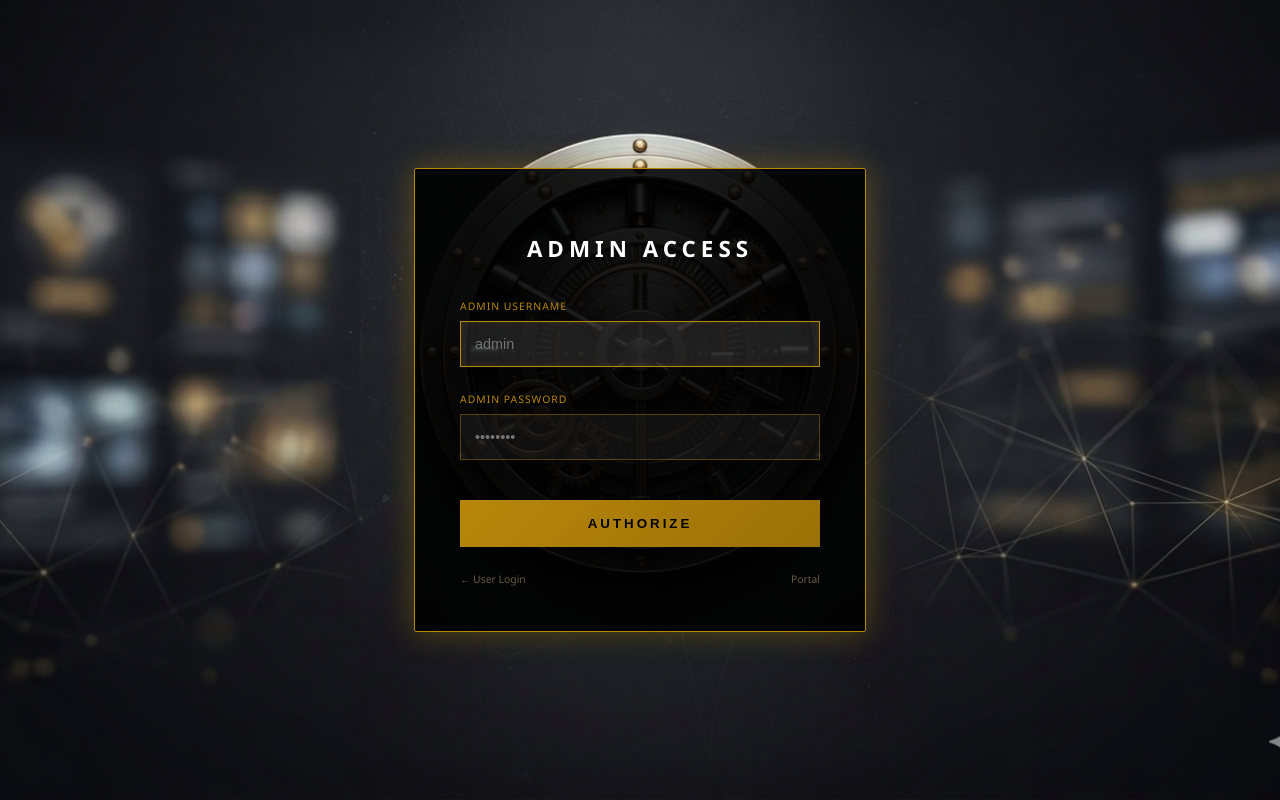
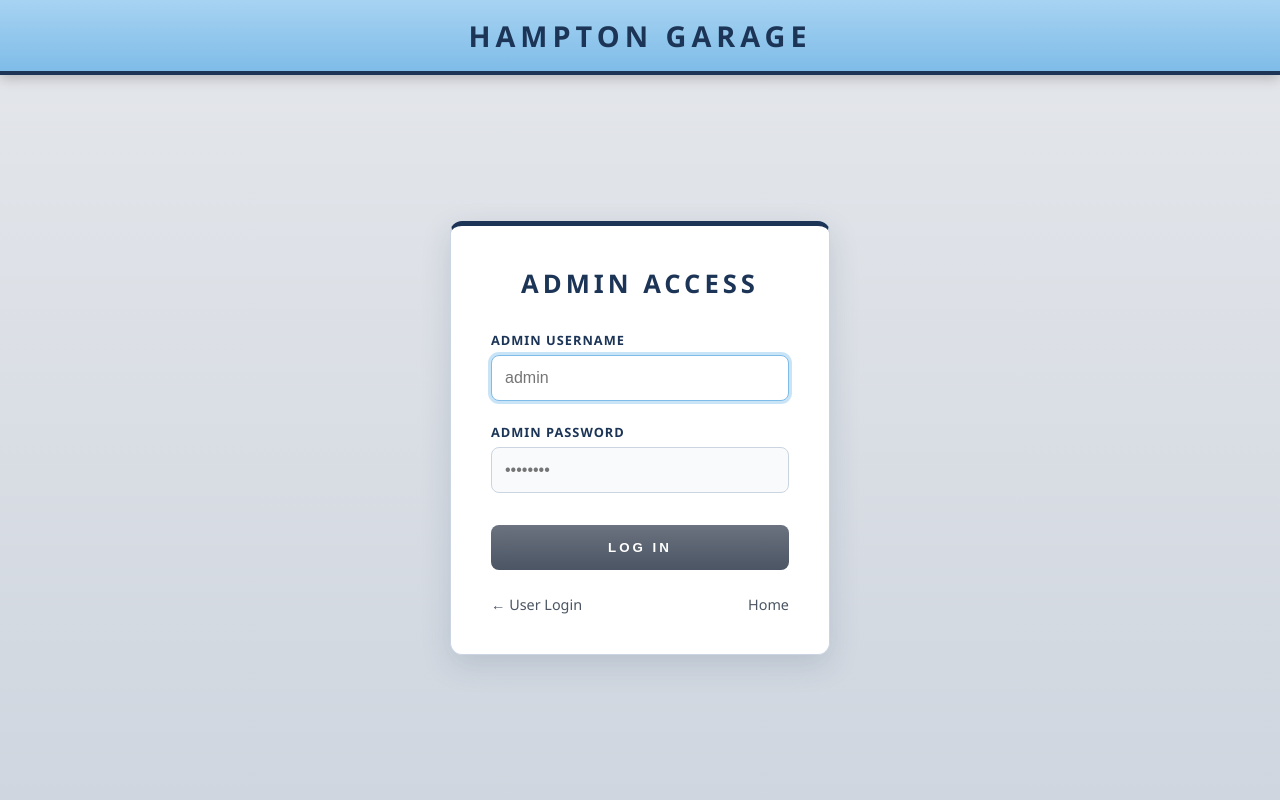
Before and after one commit to EzariaA/HamptonGarage--development, a Flask app: page /auth/admin-login in a window 1280 px wide. Run offline with Flask 3, Linux system fonts and the light colour scheme.

Commit message:
Restyle login, signup, and admin login with the blue and gray theme
What changed:
- base.css now holds the shared garage theme colors (baby blue, navy,
  grays) as CSS variables, plus a reusable .site-banner class for the
  blue "HAMPTON GARAGE" banner used across the site.
- Login, signup, and admin login: light gray background (no vault image),
  blue banner on top, white rounded card, navy text, gray buttons, and a
  blue glow on the focused input.
- Error and success messages restyled to red/green boxes that are readable
  on a light background.
- Replaced vault wording with plain wording (e.g. "Decrypt Access" -> "Log In",
  "Neural Link (Email)" -> "Email", "Create Identity" -> "Create Account").

What happens:
- Same forms and same routes; only the look and labels changed.

Co-Authored-By: Claude Opus 5.5 <noreply@anthropic.com>

```diff
--- a/static/css/base.css
+++ b/static/css/base.css
@@ -2,9 +2,39 @@
     base.css
     Shared design tokens loaded on every page through base.html.
     Created by Mason Johnson, Iteration 2, 10/1/26
+    Garage theme colors and the shared blue banner added by Mason Johnson, 10/26/26
 */
 :root {
     --gold: #B8860B;
     --gold-light: #d4af37;
     --dark-bg: #121212;
+
+    /* Garage theme colors (baby blue + gray) */
+    --baby-blue: #a7d3f2;
+    --baby-blue-dark: #7fbce8;
+    --navy: #1c3557;
+    --page-gray: #e5e7eb;
+    --card-white: #ffffff;
+    --border-gray: #cbd5e1;
+    --text-gray: #4b5563;
+    --btn-gray: #6b7280;
+    --btn-gray-dark: #4b5563;
 }
+
+/* Small baby blue banner with the site name, used at the top of inner pages */
+.site-banner {
+    background: linear-gradient(to bottom, var(--baby-blue), var(--baby-blue-dark));
+    border-bottom: 4px solid var(--navy);
+    box-shadow: 0 4px 12px rgba(0, 0, 0, 0.2);
+    text-align: center;
+    padding: 16px;
+}
+
+.site-banner a {
+    color: var(--navy);
+    font-family: 'Segoe UI', Arial, sans-serif;
+    font-size: 1.8rem;
+    font-weight: 800;
+    letter-spacing: 5px;
+    text-decoration: none;
+}
--- a/static/css/pages/admin_login.css
+++ b/static/css/pages/admin_login.css
@@ -2,100 +2,115 @@
     admin_login.css
     Moved out of the inline <style> block in admin_login.html
     by Mason Johnson, Iteration 2, 10/1/26
+    Switched to the garage theme (blue + gray) by Mason Johnson, 10/26/26
 */
         body, html {
-            margin: 0; padding: 0; height: 100%; width: 100%;
-            background: #000; overflow: hidden;
-            font-family: 'Segoe UI', sans-serif;
-            display: flex; justify-content: center; align-items: center;
+            margin: 0; padding: 0; min-height: 100%; width: 100%;
+            background: var(--page-gray);
+            font-family: 'Segoe UI', Arial, sans-serif;
         }
 
-        .vault-wrapper {
-            position: relative;
-            width: 100vw; height: 100vh;
-            background: url('/static/images/background.png') no-repeat center center;
-            background-size: cover;
-            display: flex; justify-content: center; align-items: center;
+        /* Banner on top, card centered in the space below */
+        .auth-page {
+            min-height: 100vh;
+            display: flex;
+            flex-direction: column;
+            background: linear-gradient(to bottom, var(--page-gray), #cfd6df);
         }
 
+        .auth-main {
+            flex: 1;
+            display: flex;
+            justify-content: center;
+            align-items: center;
+            padding: 40px 16px;
+        }
+
+        /* White form card */
         .auth-card {
-            background: rgba(0, 0, 0, 0.88);
-            border: 1px solid #B8860B;
-            padding: 45px;
-            width: 360px;
-            border-radius: 2px;
-            box-shadow: 0 0 30px rgba(184, 134, 11, 0.4);
+            background: var(--card-white);
+            border: 1px solid var(--border-gray);
+            border-top: 5px solid var(--navy);
+            padding: 40px;
+            width: 100%;
+            max-width: 380px;
+            box-sizing: border-box;
+            border-radius: 12px;
+            box-shadow: 0 10px 30px rgba(28, 53, 87, 0.15);
             text-align: center;
-            z-index: 10;
         }
 
         .auth-card h2 {
-            color: white;
-            letter-spacing: 5px;
-            margin-bottom: 35px;
-            font-size: 2.8vh;
+            color: var(--navy);
+            letter-spacing: 4px;
+            margin: 0 0 30px;
+            font-size: 1.6rem;
             font-weight: bold;
         }
 
-        .input-group { margin-bottom: 25px; text-align: left; }
+        .input-group { margin-bottom: 22px; text-align: left; }
 
         .input-group label {
-            color: #B8860B;
-            font-size: 1.3vh;
+            color: var(--navy);
+            font-size: 0.8rem;
+            font-weight: 600;
             text-transform: uppercase;
             display: block;
-            margin-bottom: 8px;
+            margin-bottom: 6px;
             letter-spacing: 1px;
         }
 
         .input-group input {
             width: 100%;
-            background: rgba(255, 255, 255, 0.05);
-            border: 1px solid rgba(184, 134, 11, 0.4);
-            padding: 14px;
-            color: white;
+            background: #f8fafc;
+            border: 1px solid var(--border-gray);
+            border-radius: 8px;
+            padding: 13px;
+            color: var(--navy);
             box-sizing: border-box;
             outline: none;
-            font-size: 1.8vh;
+            font-size: 1rem;
         }
 
         .input-group input:focus {
-            border-color: #B8860B;
-            background: rgba(255, 255, 255, 0.1);
-            box-shadow: inset 0 0 5px rgba(184, 134, 11, 0.2);
+            border-color: var(--baby-blue-dark);
+            background: white;
+            box-shadow: 0 0 0 3px rgba(167, 211, 242, 0.6);
         }
 
+        /* Gray submit button */
         .submit-btn {
             width: 100%;
-            background: linear-gradient(135deg, #B8860B, #9A7107);
+            background: linear-gradient(to bottom, var(--btn-gray), var(--btn-gray-dark));
             border: none;
-            padding: 16px;
-            color: black;
-            font-weight: 900;
+            border-radius: 8px;
+            padding: 15px;
+            color: white;
+            font-weight: bold;
             text-transform: uppercase;
             letter-spacing: 3px;
             cursor: pointer;
-            transition: all 0.3s ease;
-            margin-top: 15px;
+            transition: all 0.2s ease;
+            margin-top: 10px;
         }
 
         .submit-btn:hover {
-            filter: brightness(1.2);
-            letter-spacing: 4px;
-            box-shadow: 0 0 15px rgba(184, 134, 11, 0.6);
+            filter: brightness(1.15);
+            transform: translateY(-2px);
+            box-shadow: 0 6px 14px rgba(0, 0, 0, 0.2);
         }
 
         .footer-links {
             margin-top: 25px;
             display: flex;
             justify-content: space-between;
-            font-size: 1.3vh;
+            font-size: 0.9rem;
         }
 
         .footer-links a {
-            color: rgba(204, 178, 128, 0.5);
+            color: var(--text-gray);
             text-decoration: none;
             transition: 0.2s;
         }
 
-        .footer-links a:hover { color: #B8860B; }
+        .footer-links a:hover { color: var(--navy); text-decoration: underline; }
--- a/templates/admin_login.html
+++ b/templates/admin_login.html
@@ -2,6 +2,7 @@
  Admin Login Page - Created by David Jackson 4/18/26
 #}
 {# Migrated to extend base.html by Mason Johnson, Iteration 2, 10/1/26 #}
+{# Switched to the garage theme (blue banner + white card) by Mason Johnson 10/26/26 #}
 {% extends "base.html" %}
 
 {% block title %}Admin Login{% endblock %}
@@ -11,7 +12,13 @@
 {% endblock %}
 
 {% block content %}
-    <div class="vault-wrapper">
+    <div class="auth-page">
+        {# Shared baby blue banner (styles in base.css) #}
+        <header class="site-banner">
+            <a href="{{ url_for('index') }}">HAMPTON GARAGE</a>
+        </header>
+
+        <main class="auth-main">
         <div class="auth-card">
             <h2>ADMIN ACCESS</h2>
 
@@ -26,13 +33,14 @@
                     <input type="password" name="password" required placeholder="••••••••">
                 </div>
 
-                <button type="submit" class="submit-btn">Authorize</button>
+                <button type="submit" class="submit-btn">Log In</button>
             </form>
 
             <div class="footer-links">
                 <a href="{{ url_for('auth.login') }}">← User Login</a>
-                <a href="{{ url_for('index') }}">Portal</a>
+                <a href="{{ url_for('index') }}">Home</a>
             </div>
         </div>
+        </main>
     </div>
 {% endblock %}
```
Also changed, not shown: static/css/pages/login.css (+81 -66 lines), static/css/pages/signup.css (+64 -42 lines), templates/login.html (+17 -9 lines), templates/signup.html (+16 -8 lines).
